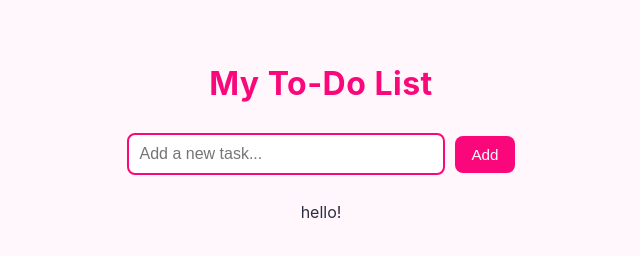
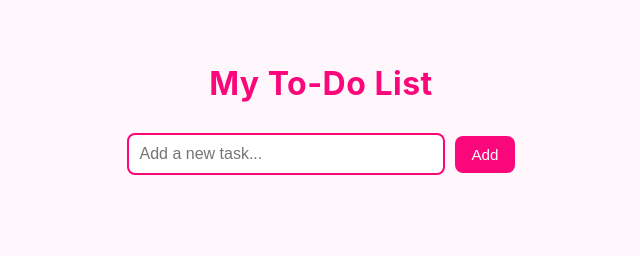
Before and after one commit to lavenderhwang/javascript-demo, a plain HTML site: page index.html in a window 1280 px wide. Shown: the full height of the page, 319-959 px from the left. Drawn offline with Linux system fonts and the light colour scheme.

Commit message:
deleted hello

```diff
--- a/index.html
+++ b/index.html
@@ -13,7 +13,6 @@
       <input id="taskInput" type="text" placeholder="Add a new task..." />
       <button id="addBtn">Add</button>
     </div>
-    <p>hello!</p>
 
     <ul id="taskList"></ul>
 
```
